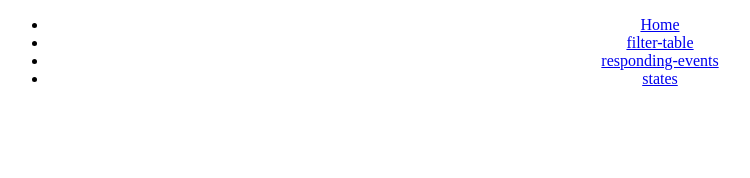
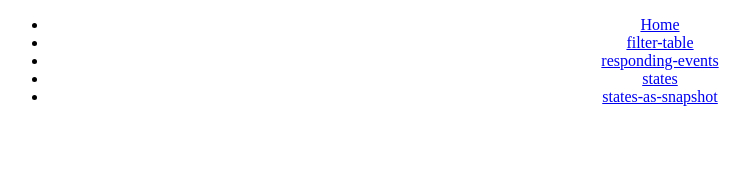
Before and after one commit to diogoditorr/react-docs-examples, a React (Vite) app: page / in a window 1280 px wide. Shown: the top 178 px of the page, without its empty margins (0-750 px from the left). Built offline with nearby package versions, Linux system fonts and the light colour scheme.

Commit message:
feat: add use-immer

```diff
--- a/package.json
+++ b/package.json
@@ -10,7 +10,8 @@
   "dependencies": {
     "react": "^18.0.0",
     "react-dom": "^18.0.0",
-    "react-router-dom": "^6.3.0"
+    "react-router-dom": "^6.3.0",
+    "use-immer": "^0.7.0"
   },
   "devDependencies": {
     "@types/react": "^18.0.0",
--- a/src/App.tsx
+++ b/src/App.tsx
@@ -4,6 +4,8 @@ import "./App.css";
 import FilterableProductTable from "./components/FilterableProductTable/FilterableProductTable";
 import HomeButtonWrapper from "./components/HomeButtonWrapper";
 import Toolbar from "./components/RespondingToEvents/Toolbar";
+import Counter from "./components/StateAsSnapshot/Counter";
+import Form from "./components/StateAsSnapshot/Form";
 import Gallery from "./components/States/Gallery";
 
 const PRODUCTS = [
@@ -42,6 +44,9 @@ function App() {
                             <li>
                                 <Link to="states">states</Link>
                             </li>
+                            <li>
+                                <Link to="states-as-snapshot">states-as-snapshot</Link>
+                            </li>
                         </ul>
                     }
                 />
@@ -69,6 +74,15 @@ function App() {
                         </HomeButtonWrapper>
                     }
                 />
+                <Route
+                    path="states-as-snapshot"
+                    element={
+                        <HomeButtonWrapper>
+                            <Counter />
+                            <Form />
+                        </HomeButtonWrapper>
+                    }
+                />
             </Routes>
         </div>
     );
```
Also changed, not shown: 1 other file (tests, documents, lock files or other folders).
